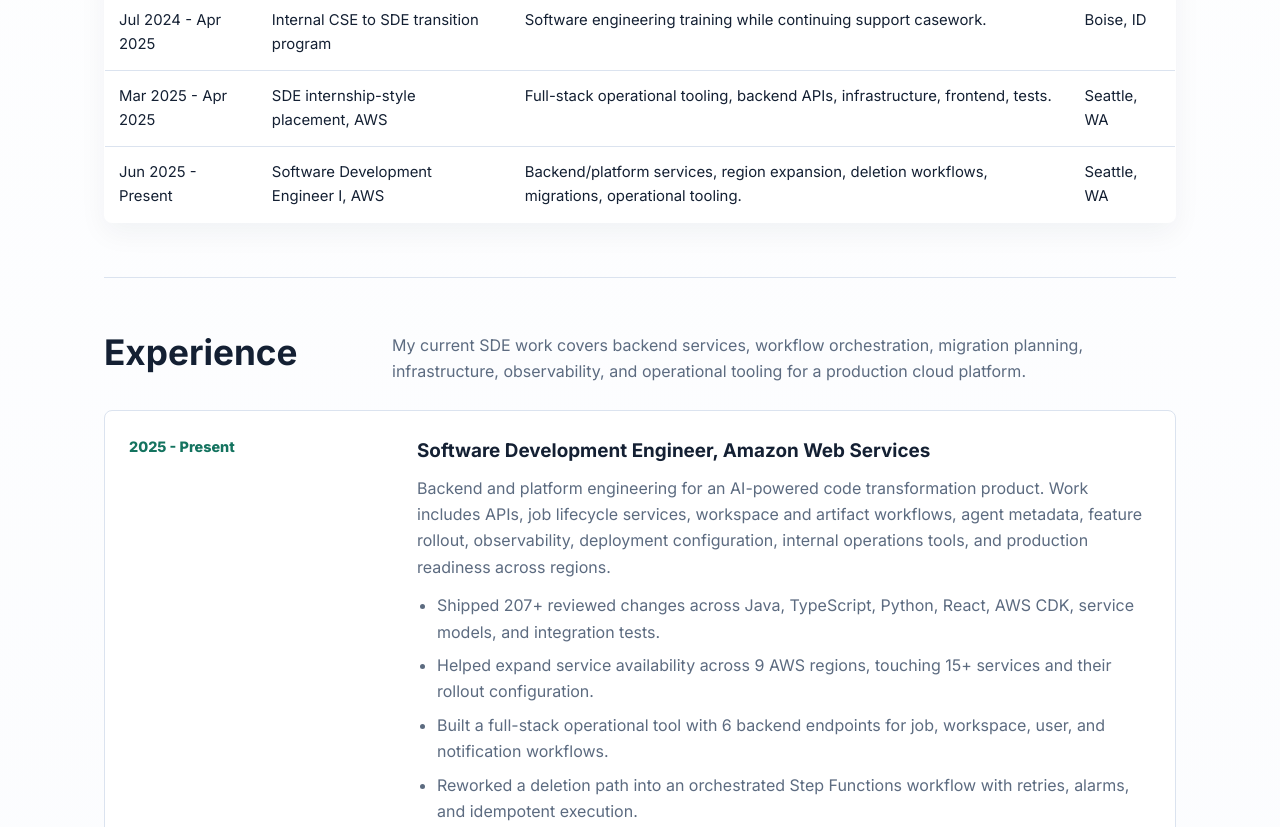
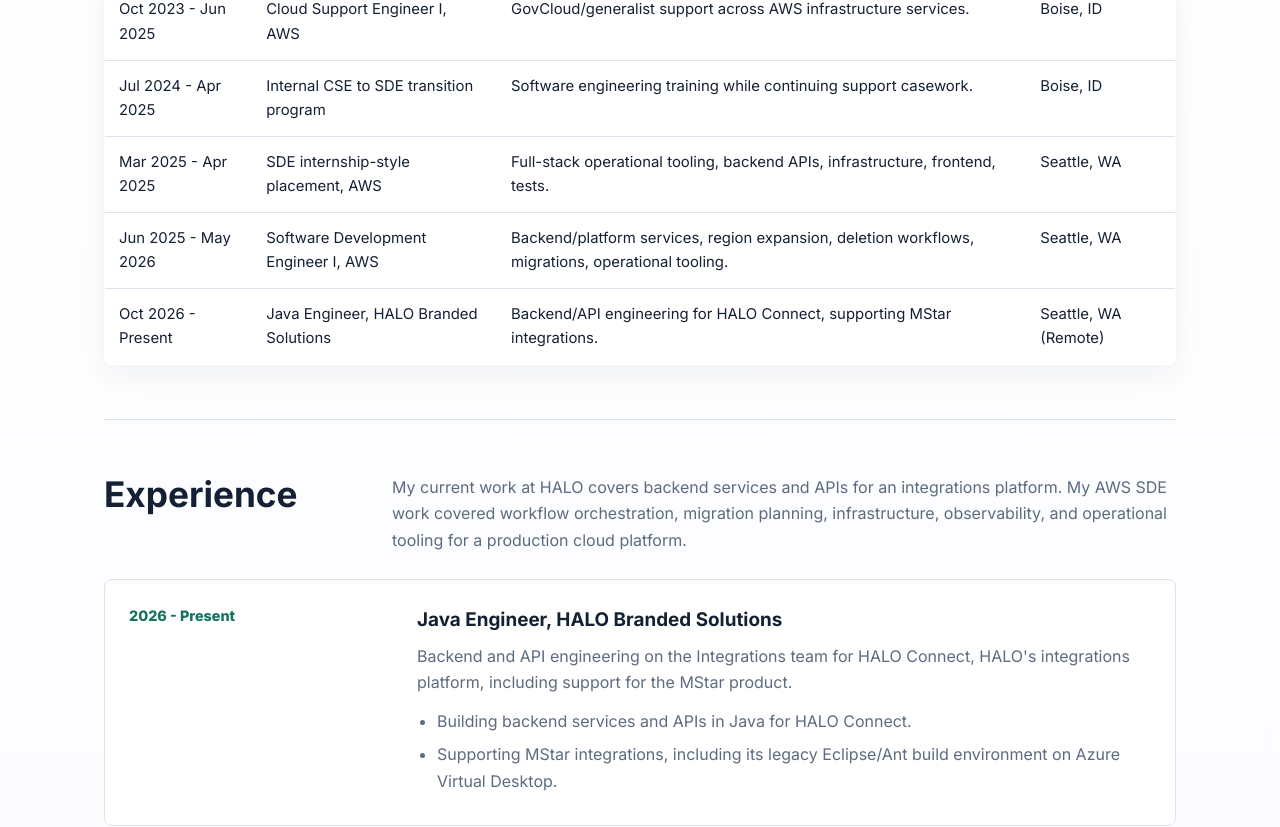
Before and after one commit to raosultanate/raosultanate.github.io, a plain HTML site: page index.html in a window 1280 px wide. Shown: the part 1527-2354 px from the top of the page. Drawn offline with Linux system fonts and the light colour scheme.

Commit message:
Update portfolio: Java Engineer at HALO Branded Solutions; AWS chapter closed May 2026

```diff
--- a/index.html
+++ b/index.html
@@ -3,8 +3,8 @@
 <head>
   <meta charset="UTF-8">
   <meta name="viewport" content="width=device-width, initial-scale=1.0">
-  <meta name="description" content="Daniel Rao - Software Development Engineer at Amazon Web Services. Backend, platform, cloud infrastructure, operational tooling, and distributed systems debugging.">
-  <title>Daniel Rao - Software Development Engineer</title>
+  <meta name="description" content="Daniel Rao - Java Engineer at HALO Branded Solutions. Backend, platform, cloud infrastructure, operational tooling, and distributed systems debugging.">
+  <title>Daniel Rao - Java Engineer</title>
   <link rel="preconnect" href="https://fonts.googleapis.com">
   <link rel="preconnect" href="https://fonts.gstatic.com" crossorigin>
   <link href="https://fonts.googleapis.com/css2?family=Inter:wght@400;500;600;700;800&display=swap" rel="stylesheet">
@@ -498,7 +498,7 @@
       <div>
         <h1>Backend engineer for cloud platforms and production systems.</h1>
         <p>
-          I am a Software Development Engineer at Amazon Web Services. I have shipped 207+ reviewed
+          I am a Java Engineer at HALO Branded Solutions, building backend services and APIs for the HALO Connect integrations platform. Before HALO, I was a Software Development Engineer at Amazon Web Services, where I shipped 207+ reviewed
           code changes across backend services, cloud infrastructure, operational tooling, migration
           work, and systems that need to be observable, secure, and reliable under real customer pressure.
         </p>
@@ -597,10 +597,16 @@
             <td>Seattle, WA</td>
           </tr>
           <tr>
-            <td>Jun 2025 - Present</td>
+            <td>Jun 2025 - May 2026</td>
             <td>Software Development Engineer I, AWS</td>
             <td>Backend/platform services, region expansion, deletion workflows, migrations, operational tooling.</td>
             <td>Seattle, WA</td>
+          </tr>
+          <tr>
+            <td>Oct 2026 - Present</td>
+            <td>Java Engineer, HALO Branded Solutions</td>
+            <td>Backend/API engineering for HALO Connect, supporting MStar integrations.</td>
+            <td>Seattle, WA (Remote)</td>
           </tr>
         </tbody>
       </table>
@@ -610,14 +616,29 @@
       <div class="section-heading">
         <h2>Experience</h2>
         <p>
-          My current SDE work covers backend services, workflow orchestration, migration planning, infrastructure,
+          My current work at HALO covers backend services and APIs for an integrations platform. My AWS SDE work covered workflow orchestration, migration planning, infrastructure,
           observability, and operational tooling for a production cloud platform.
         </p>
       </div>
 
       <div class="timeline">
         <article class="role">
-          <time>2025 - Present</time>
+          <time>2026 - Present</time>
+          <div>
+            <h3>Java Engineer, HALO Branded Solutions</h3>
+            <p>
+              Backend and API engineering on the Integrations team for HALO Connect, HALO's
+              integrations platform, including support for the MStar product.
+            </p>
+            <ul>
+              <li>Building backend services and APIs in Java for HALO Connect.</li>
+              <li>Supporting MStar integrations, including its legacy Eclipse/Ant build environment on Azure Virtual Desktop.</li>
+            </ul>
+          </div>
+        </article>
+
+        <article class="role">
+          <time>2025 - 2026</time>
           <div>
             <h3>Software Development Engineer, Amazon Web Services</h3>
             <p>
@@ -985,7 +1006,7 @@
   </main>
 
   <footer>
-    <p>Daniel Rao - Software Development Engineer - Seattle, WA</p>
+    <p>Daniel Rao - Java Engineer - Seattle, WA</p>
   </footer>
 </body>
 </html>
```
